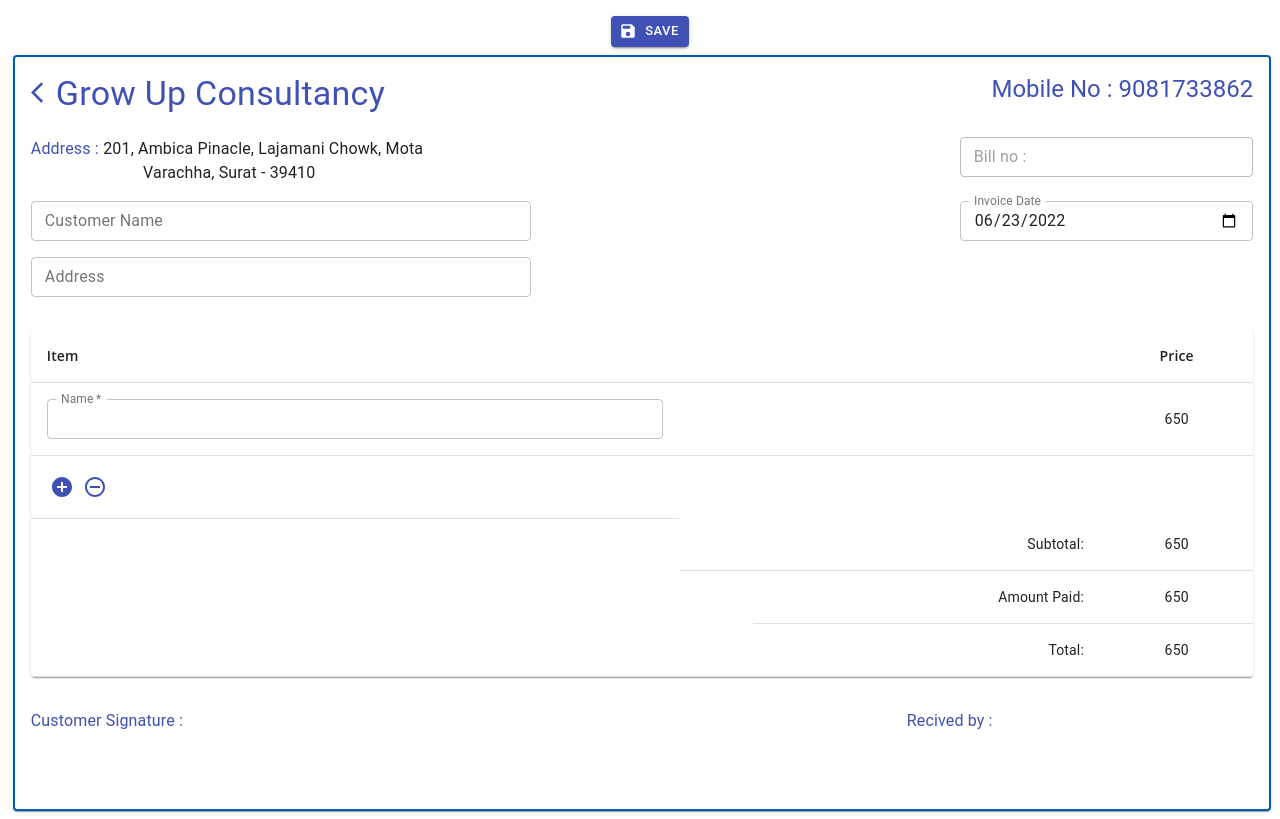
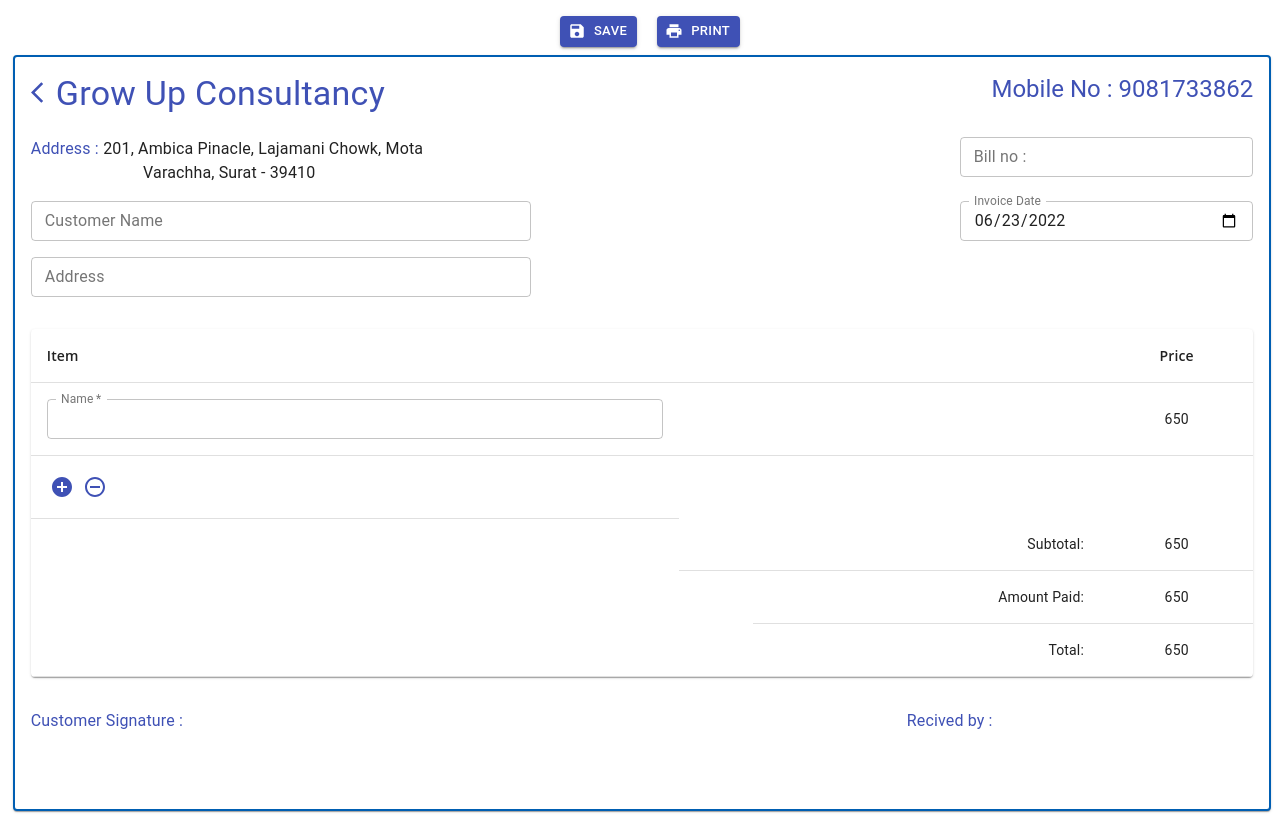
Before and after one commit to spigotdevelopers/Invoice, a React (Create React App) app: page /createinvoice in a window 1280 px wide. Built offline with nearby package versions, Linux system fonts and the light colour scheme; no server answers.

Commit message:
added engines for heroku

```diff
--- a/package.json
+++ b/package.json
@@ -27,6 +27,7 @@
     "react-scripts": "5.0.0",
     "react-to-print": "^2.14.7",
     "react-toastify": "^9.0.5",
+    "serve": "^14.0.1",
     "uuidv4": "^6.2.13",
     "web-vitals": "^2.1.4"
   },
--- a/src/component/invoive.js
+++ b/src/component/invoive.js
@@ -1,6 +1,6 @@
 /* eslint-disable react-hooks/exhaustive-deps */
 /* eslint-disable react-hooks/rules-of-hooks */
-import React, { useState, useEffect } from "react";
+import React, { useState, useEffect, useRef } from "react";
 import {
   Card,
   CardContent,
@@ -19,19 +19,19 @@ import {
   Button,
 } from "@material-ui/core";
 import SaveIcon from '@material-ui/icons/Save';
-// import PrintIcon from '@material-ui/icons/Print';
+import PrintIcon from '@material-ui/icons/Print';
 import AddCircleIcon from "@material-ui/icons/AddCircle";
 import ArrowBackIosIcon from "@material-ui/icons/ArrowBackIos";
 import RemoveCircleOutlineIcon from "@material-ui/icons/RemoveCircleOutline";
 import moment from "moment";
 import { v4 as uuidv4 } from "uuid";
-// import ReactToPrint from "react-to-print";
+import ReactToPrint from "react-to-print";
 import { useNavigate, useParams } from "react-router-dom";
 import useStyles from "./style";
 
 export default function invoive() {
   const classes = useStyles();
-  // let componentRef = useRef();
+  let componentRef = useRef();
   const params = useParams();
   const [invoiceNumber, setInvoiceNumber] = useState();
   const [customerName, setCustomerName] = useState();
@@ -190,16 +190,16 @@ export default function invoive() {
       >
         Save
       </Button>
-      {/* <ReactToPrint
+      <ReactToPrint
         trigger={() => (
           <Button startIcon={<PrintIcon />}  className={classes.Button} variant="contained" color="primary" size="small">
             Print
           </Button>
         )}
         content={() => componentRef}
-      /> */}
+      />
       <br />
-      <div className={classes.invoive}>
+      <div ref={el => (componentRef = el)} className={classes.invoive}>
         <Card className={classes.root}>
           <CardContent>
             <Typography color="primary" variant="h4" className={classes.title}>
@@ -234,7 +234,6 @@ export default function invoive() {
                   fullWidth
                   size="small"
                   value={invoiceNumber}
-                  disabled
                   InputLabelProps={{ shrink: invoiceNumber }}
                   onChange={(e) => setInvoiceNumber(e.target.value)}
                   variant="outlined"
```
Also changed, not shown: 1 other file (tests, documents, lock files or other folders).
